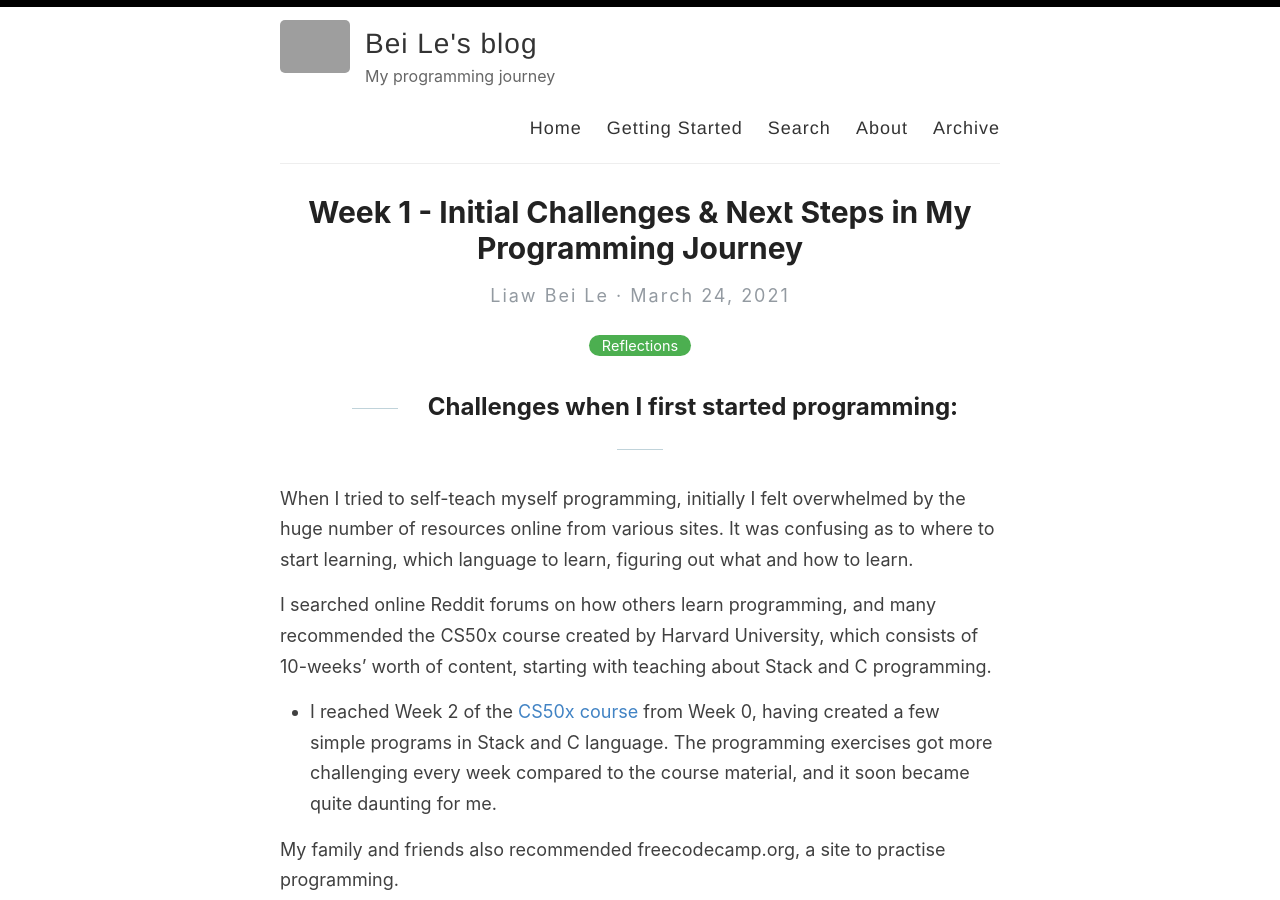
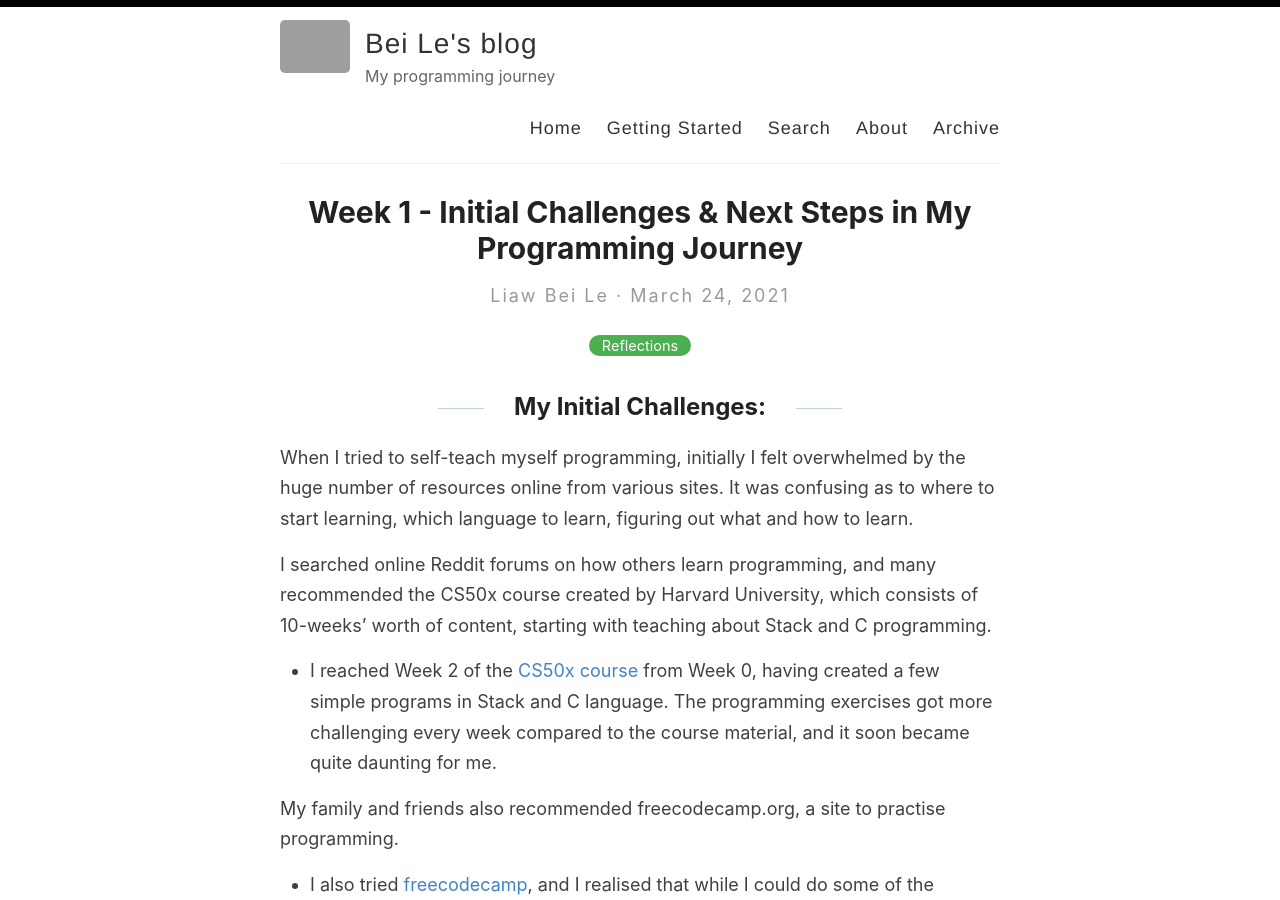
Before and after one commit to liawbeile/liawbeile.github.io, a Jekyll site: the page built from _posts/2021-3-24-challenges-and-next-steps.md, in a window 1280 px wide and 900 px high. Built offline with Jekyll 4.4.1, drawn with Linux system fonts in a browser that asks for light colours; grey boxes are pictures that could not be loaded.

Commit message:
amended format

```diff
--- a/_posts/2021-3-24-challenges-and-next-steps.md
+++ b/_posts/2021-3-24-challenges-and-next-steps.md
@@ -4,7 +4,7 @@
 categories: Reflections
 ---
 
-## Challenges when I first started programming:
+## My Initial Challenges:
 
 When I tried to self-teach myself programming, initially I felt overwhelmed by the huge number of resources online from various sites. It was confusing as to where to start learning, which language to learn, figuring out what and how to learn.
 
```
Also changed, not shown: _posts/2021-3-26-march26.md (+1 -11 lines).
